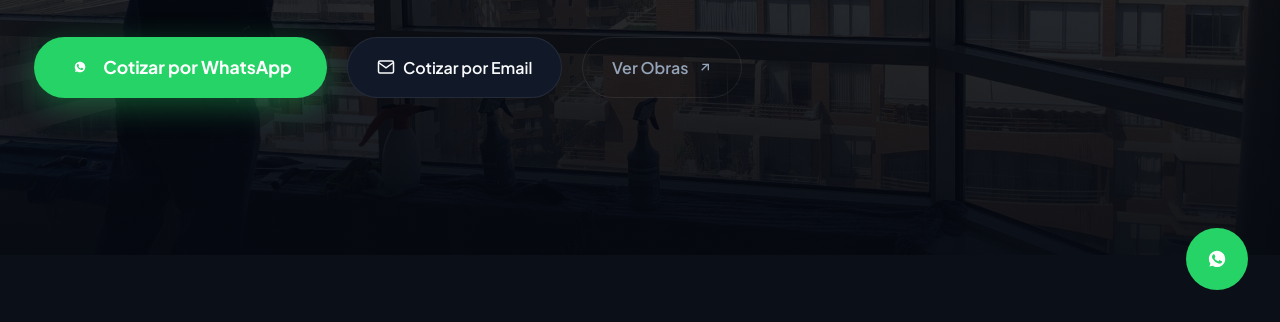
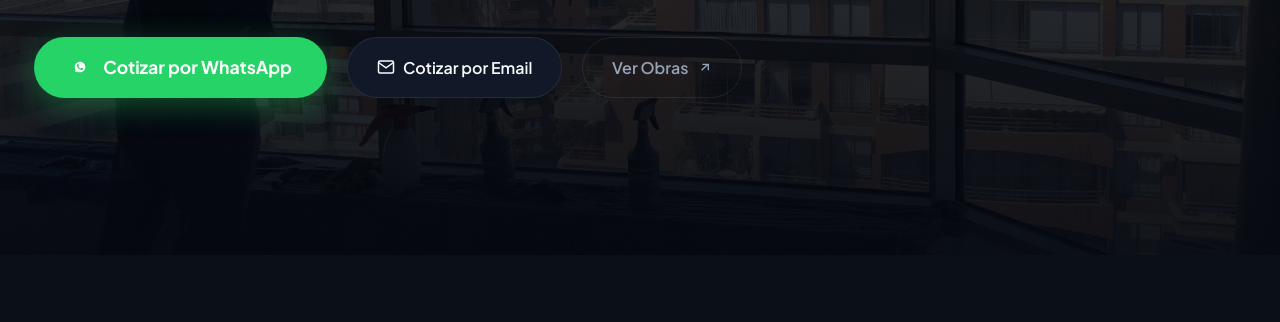
Before and after one commit to Manuel-GY/Ipp-Laminas, a website: page index.html in a window 1280 px wide. Shown: the part 478-800 px from the top of the page. Drawn offline with Linux system fonts and the light colour scheme.

Commit message:
Remove floating WhatsApp button to elevate premium aesthetic and avoid visual clutter

```diff
--- a/index.html
+++ b/index.html
@@ -666,12 +666,7 @@
     </div>
   </footer>
 
-  <!-- Botón WhatsApp Flotante -->
-  <a href="https://wa.me/56951745887?text=Hola%20IPP%20L%C3%A1minas,%20quisiera%20hacer%20una%20consulta%20por%20sus%20servicios." target="_blank" rel="noopener noreferrer" class="floating-wa-btn" aria-label="WhatsApp" title="Hablar con un asesor">
-    <svg width="34" height="34" viewBox="0 0 24 24" fill="currentColor">
-      <path d="M12.031 6.172c-3.181 0-5.767 2.586-5.768 5.766-.001 1.298.38 2.27 1.019 3.287l-.582 2.128 2.182-.573c.978.58 1.911.928 3.145.929 3.178 0 5.767-2.587 5.768-5.766 0-3.18-2.587-5.771-5.764-5.771zm3.392 8.244c-.144.405-.837.774-1.17.824-.299.045-.677.063-1.092-.069-.252-.08-.575-.187-.988-.365-1.739-.751-2.874-2.502-2.961-2.617-.087-.116-.708-.94-.708-1.793s.448-1.273.607-1.446c.159-.173.346-.217.462-.217l.332.006c.106.005.249-.04.39.298.144.347.491 1.2.534 1.287.043.087.072.188.014.304-.058.116-.087.188-.173.289l-.26.304c-.087.086-.177.18-.076.354.101.174.449.741.964 1.201.662.591 1.221.774 1.394.86s.275.073.376-.044c.101-.116.433-.506.549-.68.116-.173.231-.145.39-.087s1.011.477 1.184.564.289.13.332.202c.043.072.043.419-.101.824z"/>
-    </svg>
-  </a>
+
 
   <!-- Barra Fija Móvil -->
   <div class="mobile-bottom-bar">
```
